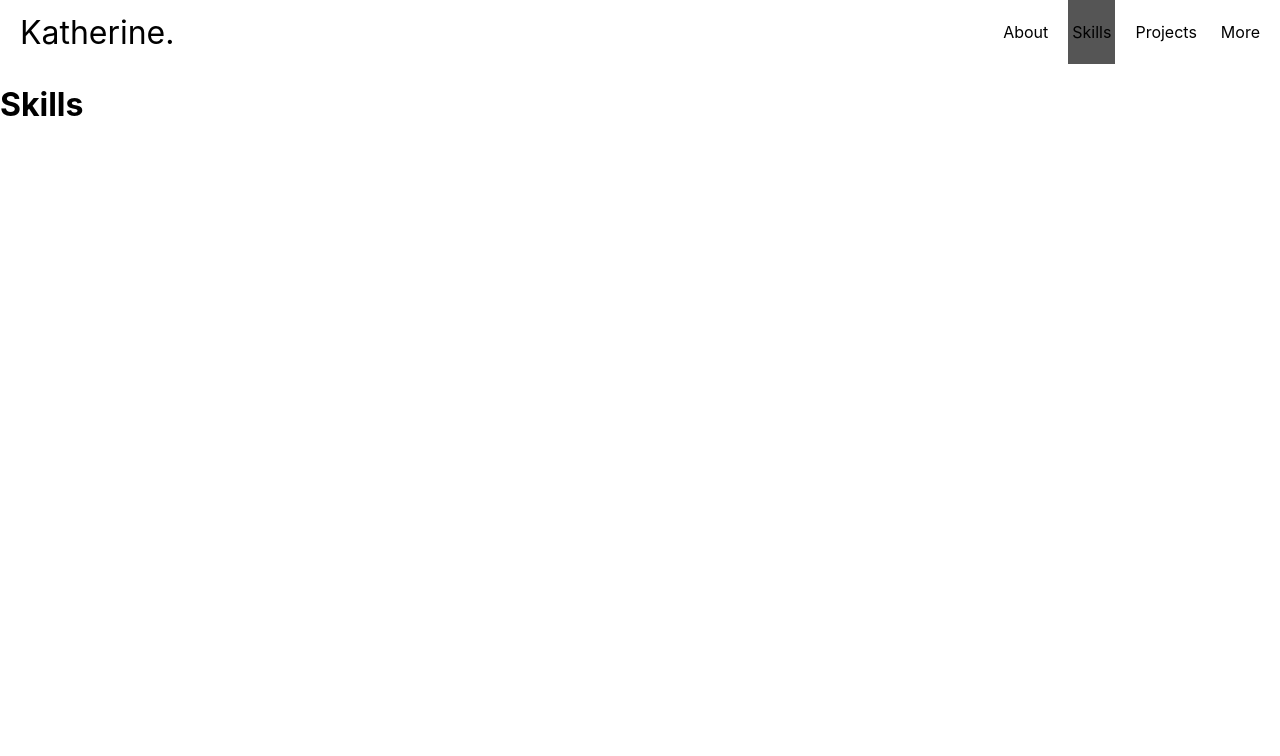
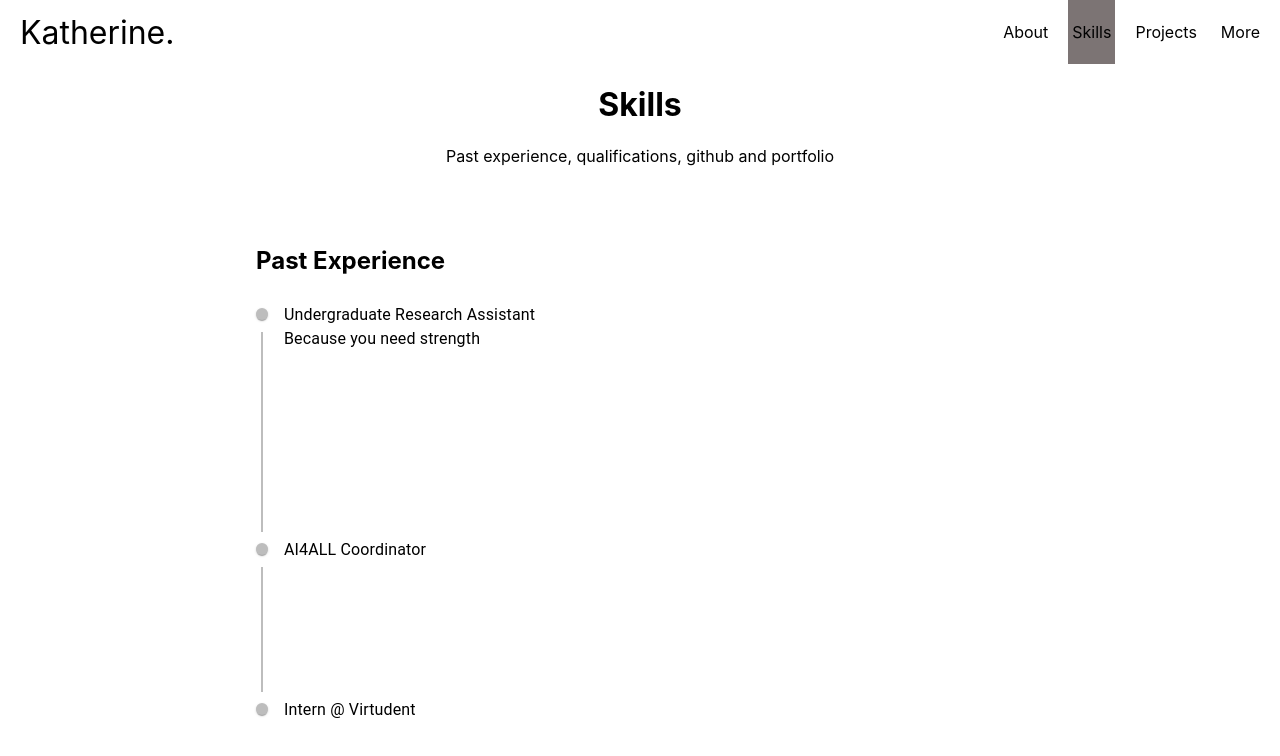
Before and after one commit to kdeng55/website, a React (Create React App) app: page /skills in a window 1280 px wide. Shown: the top 756 px of the page. Built offline with nearby package versions, Linux system fonts and the light colour scheme.

Commit message:
Added timeline for skills section

```diff
--- a/package.json
+++ b/package.json
@@ -3,6 +3,10 @@
   "version": "0.1.0",
   "private": true,
   "dependencies": {
+    "@emotion/react": "^11.11.1",
+    "@emotion/styled": "^11.11.0",
+    "@mui/lab": "^5.0.0-alpha.134",
+    "@mui/material": "^5.13.6",
     "@testing-library/jest-dom": "^5.16.5",
     "@testing-library/react": "^13.4.0",
     "@testing-library/user-event": "^13.5.0",
--- a/src/App.css
+++ b/src/App.css
@@ -1,5 +1,9 @@
 * {
   box-sizing: border-box;
+}
+
+.MuiTimelineConnector-root{
+  width: 20rem;
 }
 
 body{
@@ -46,7 +50,7 @@ body{
 }
 
 .nav li.active{
-  background-color: #555;
+  background-color: #7c7474;
 }
 
 .nav li:hover{
@@ -98,3 +102,19 @@ body{
   font-size:1.8rem;
   padding: 2rem;
 }
+
+.skill-top{
+  text-align: center;
+}
+
+.skill-middle-container{
+  text-align: left;
+  margin: 5rem;
+  align-items: left;
+
+}
+
+.skill-middle-container h1 {
+  font-size: 1.5rem;
+  margin-left: 11rem;
+}
--- /dev/null
+++ b/src/components/timeline.js
@@ -0,0 +1,50 @@
+import * as React from 'react';
+import Timeline from '@mui/lab/Timeline';
+import TimelineItem, { timelineItemClasses } from '@mui/lab/TimelineItem';
+import TimelineSeparator from '@mui/lab/TimelineSeparator';
+import TimelineConnector from '@mui/lab/TimelineConnector';
+import TimelineContent from '@mui/lab/TimelineContent';
+import TimelineDot from '@mui/lab/TimelineDot';
+import Typography from '@mui/material/Typography';
+
+export default function timeline() {
+    return (
+        <Timeline
+          sx={{
+            [`& .${timelineItemClasses.root}:before`]: {
+                flex: 0,
+                padding: 0,
+                margin: 10,
+              },
+          }}
+        >
+          <TimelineItem>
+            <TimelineSeparator>
+              <TimelineDot />
+              <TimelineConnector
+                sx={{
+                    height:200,
+                }}
+              />
+            </TimelineSeparator>
+            <TimelineContent>
+                Undergraduate Research Assistant
+                <Typography>Because you need strength</Typography>
+            </TimelineContent>
+          </TimelineItem>
+          <TimelineItem>
+            <TimelineSeparator>
+              <TimelineDot />
+              <TimelineConnector />
+            </TimelineSeparator>
+            <TimelineContent>AI4ALL Coordinator</TimelineContent>
+          </TimelineItem>
+          <TimelineItem>
+            <TimelineSeparator>
+              <TimelineDot />
+            </TimelineSeparator>
+            <TimelineContent>Intern @ Virtudent</TimelineContent>
+          </TimelineItem>
+        </Timeline>
+      );
+    }
--- a/src/pages/About.js
+++ b/src/pages/About.js
@@ -1,5 +1,7 @@
 import sing from '../img/sing.jpeg';
 import taiwan from '../img/taiwan.JPG'
+import timeline from '../components/timeline.js'
+
 
 export default function About () {
     return <div className="home-container">
@@ -25,6 +27,7 @@ export default function About () {
             I'm especially interested in the interesection of
             technology and human interaction!
         </p>
+        <timeline></timeline>
         </div>
     </div>
     </div>
--- a/src/pages/Skills.js
+++ b/src/pages/Skills.js
@@ -1,3 +1,16 @@
+import timeline from '../components/timeline.js'
+
 export default function Skills () {
-    return <h1>Skills</h1>
+    return <div className="skill-container">
+        <div className="skill-top">
+        <h1>Skills</h1>
+        <p>Past experience, qualifications, github
+            and portfolio
+        </p>
+        </div>
+        <div className="skill-middle-container">
+        <h1>Past Experience </h1>
+        {timeline()}
+        </div>
+    </div>
 }
```
Also changed, not shown: 1 other file (tests, documents, lock files or other folders).
